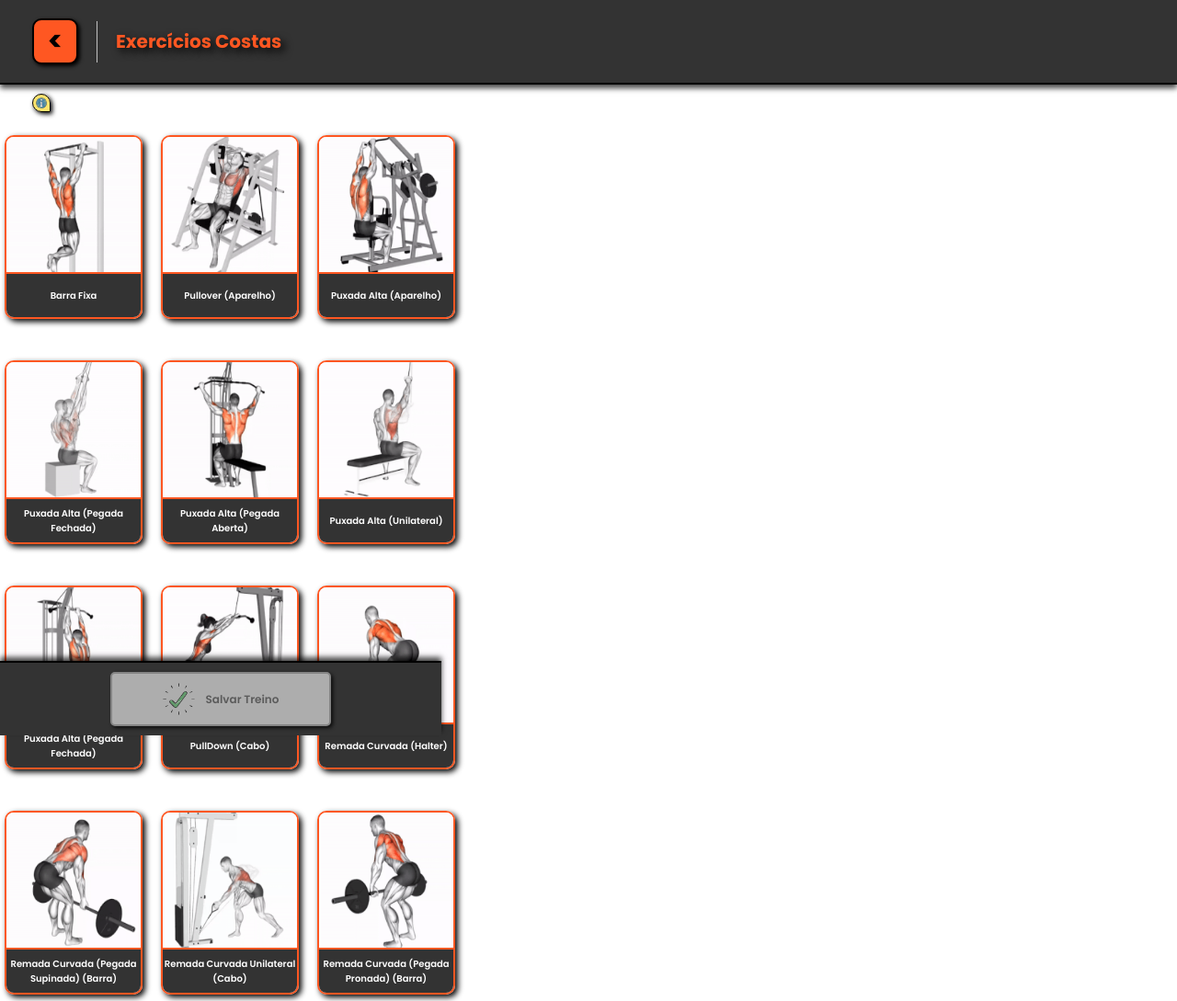
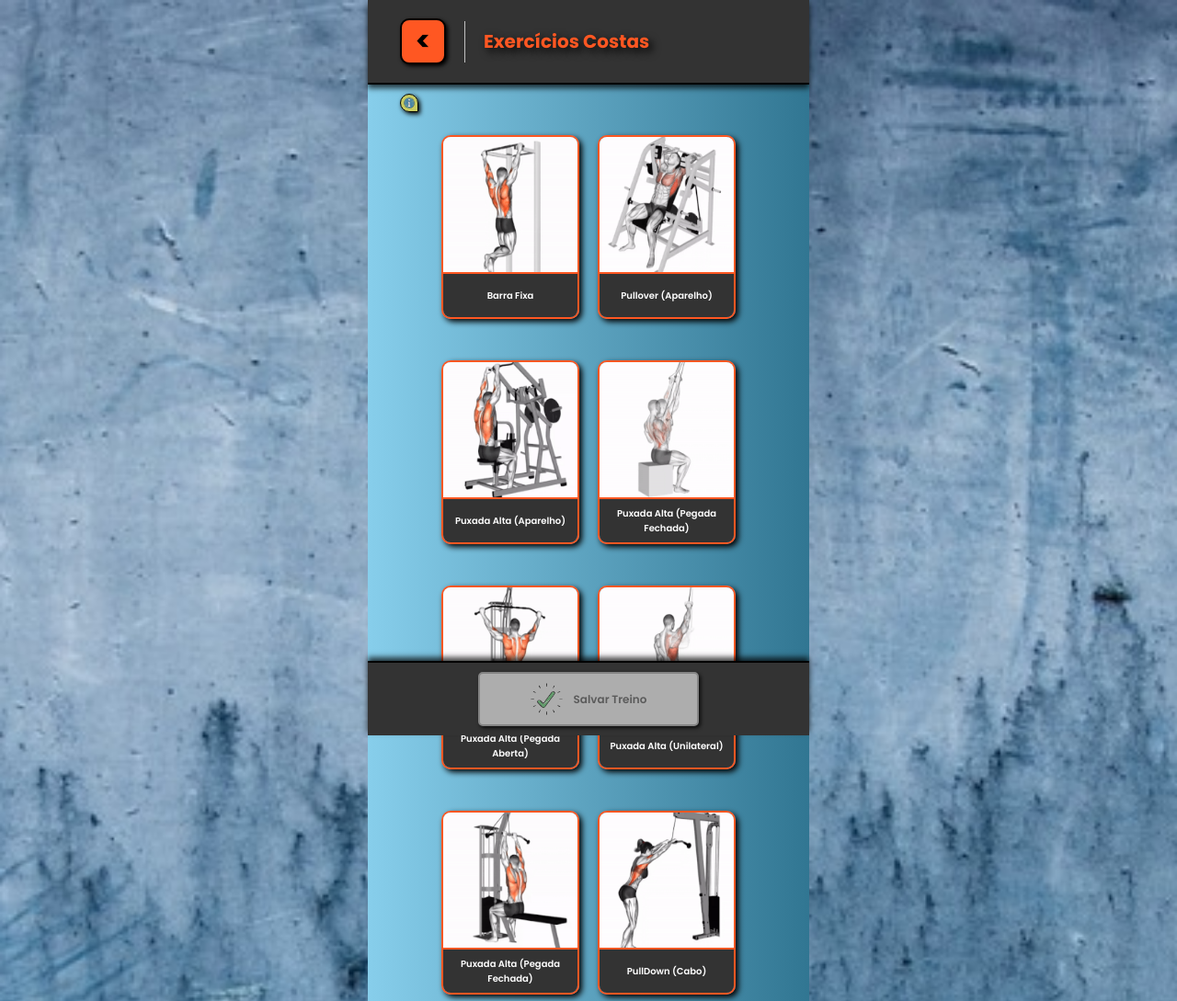
Before and after one commit to brunobacellar/projeto-gym, a plain HTML site: page pages/exercicios-costas.html in a window 1280 px wide. Shown: the top 1089 px of the page at 92% size. Drawn offline with Linux system fonts and the light colour scheme.

Commit message:
Update exercicios-costas.html

```diff
--- a/pages/exercicios-costas.html
+++ b/pages/exercicios-costas.html
@@ -9,6 +9,9 @@
   <title>Exercícios Costa</title>
 </head>
 <body>
+  <div class="container-principal">
+    <div class="container-center">
+      <div class="container-content padding">
         <div class="container-header">
           <div onclick="clickBtnBack()" class="btn-back"><</div>
           <hr class="linha">
@@ -17,7 +20,7 @@
         <div class="container-info">
           <img onclick="clickInfo()" class="img-info" src="../assets/img/info2.png">
           <div class="div-info">
-      <p class="info">• Selecione o Treino<br>• Escolha quantidade de <strong>Séries e Repetições e Confirme</strong>.<br>• Caso tenha selecionado o treino errado, desfaça clicando no botão de <strong>Desfazer</strong>.<br><strong>Obs:</strong> O botão de <strong>Salvar Treino</strong> só ficará ativo quando for selecionado de <strong>3 a 7 exercícios!</strong>
+            <p class="info">• Selecione o Treino<br>• Escolha quantidade de <strong>Séries e Repetições e Confirme</strong>.<br>• Caso tenha selecionado o treino errado, desfaça clicando no botão de <strong>Desfazer</strong>.<br><strong>Obs:</strong> O botão de <strong>Salvar Treino</strong> só ficará ativo quando for selecionado de <strong>1 a 7 exercícios!</strong>
             </p>
           </div>
         </div>
@@ -600,6 +603,9 @@
             <div class="btn-rodape btn-save">Salvar Treino</div>
           </div>
         </div>
+      </div>
+    </div>
+  </div>
   <script src="../assets/js/exercicios.js"></script>
 </body>
 </html>
```
Lines whose indentation alone changed are shown as unchanged.
